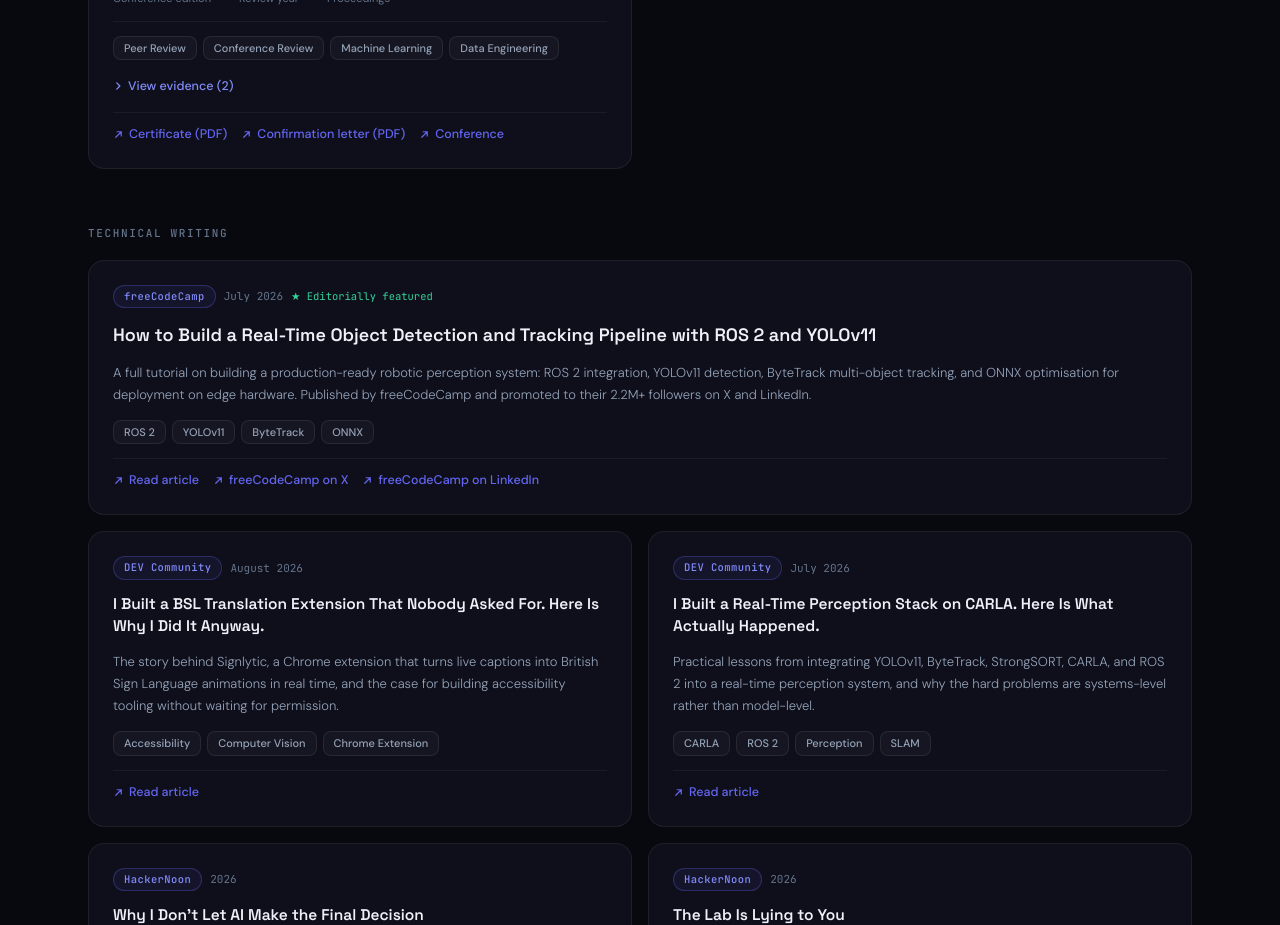
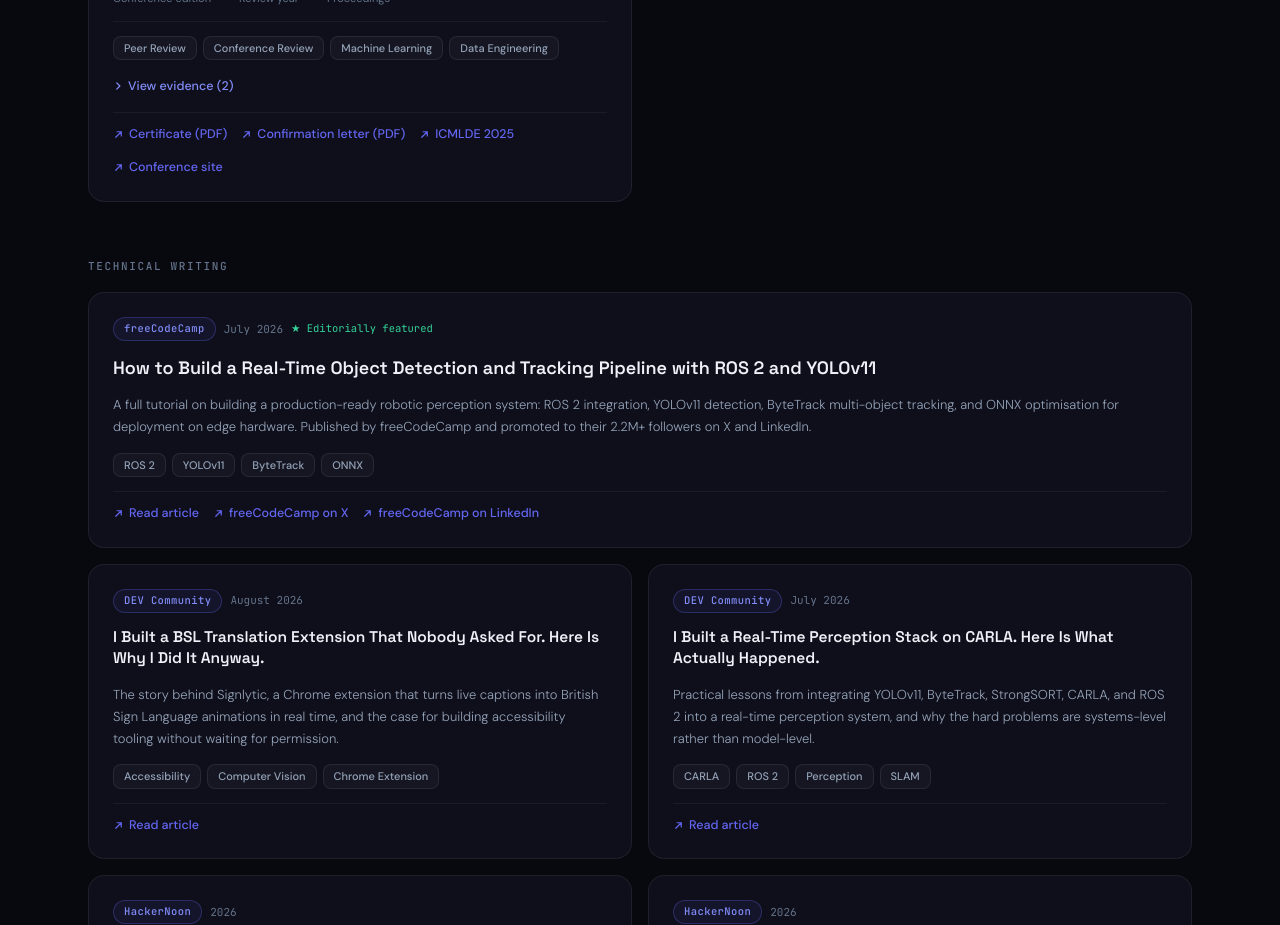
Before and after one commit to Iyanuoluwa007/My-Portfolio-Site, a Next.js app: page / in a window 1280 px wide. Shown: the part 6260-7185 px from the top of the page. Built offline with nearby package versions, Linux system fonts and the light colour scheme.

Commit message:
feat: link ICMLDE 2025 conference page on reviewer card

```diff
--- a/src/data/recognition.js
+++ b/src/data/recognition.js
@@ -82,7 +82,8 @@
     links: [
       { label: "Certificate (PDF)", href: "/evidence/icmlde-2025-reviewer-certificate.pdf" },
       { label: "Confirmation letter (PDF)", href: "/evidence/icmlde-2025-reviewer-letter.pdf" },
-      { label: "Conference", href: "https://www.icmlde.org" },
+      { label: "ICMLDE 2025", href: "https://icmlde.org/ICMLDE2025.html" },
+      { label: "Conference site", href: "https://www.icmlde.org/" },
     ],
     images: [
       {
```
